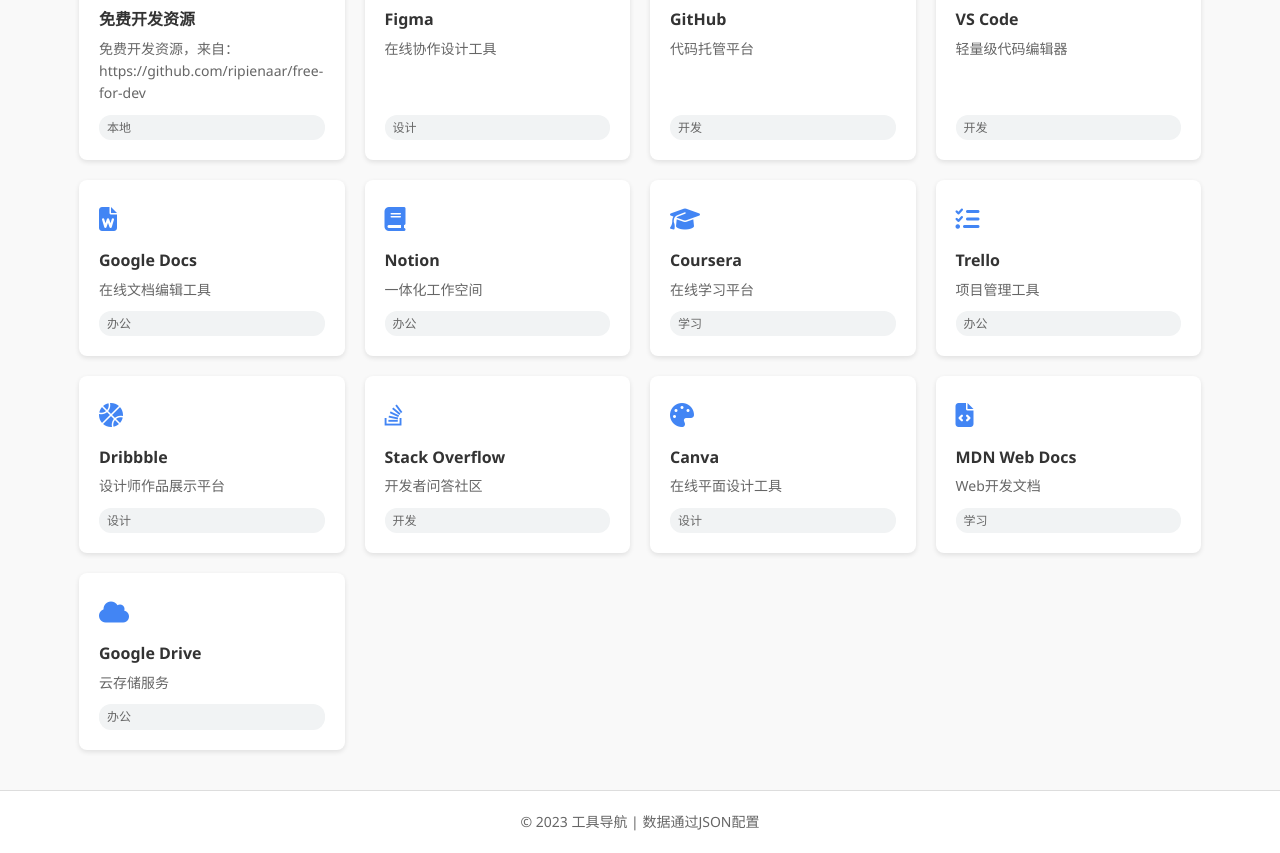
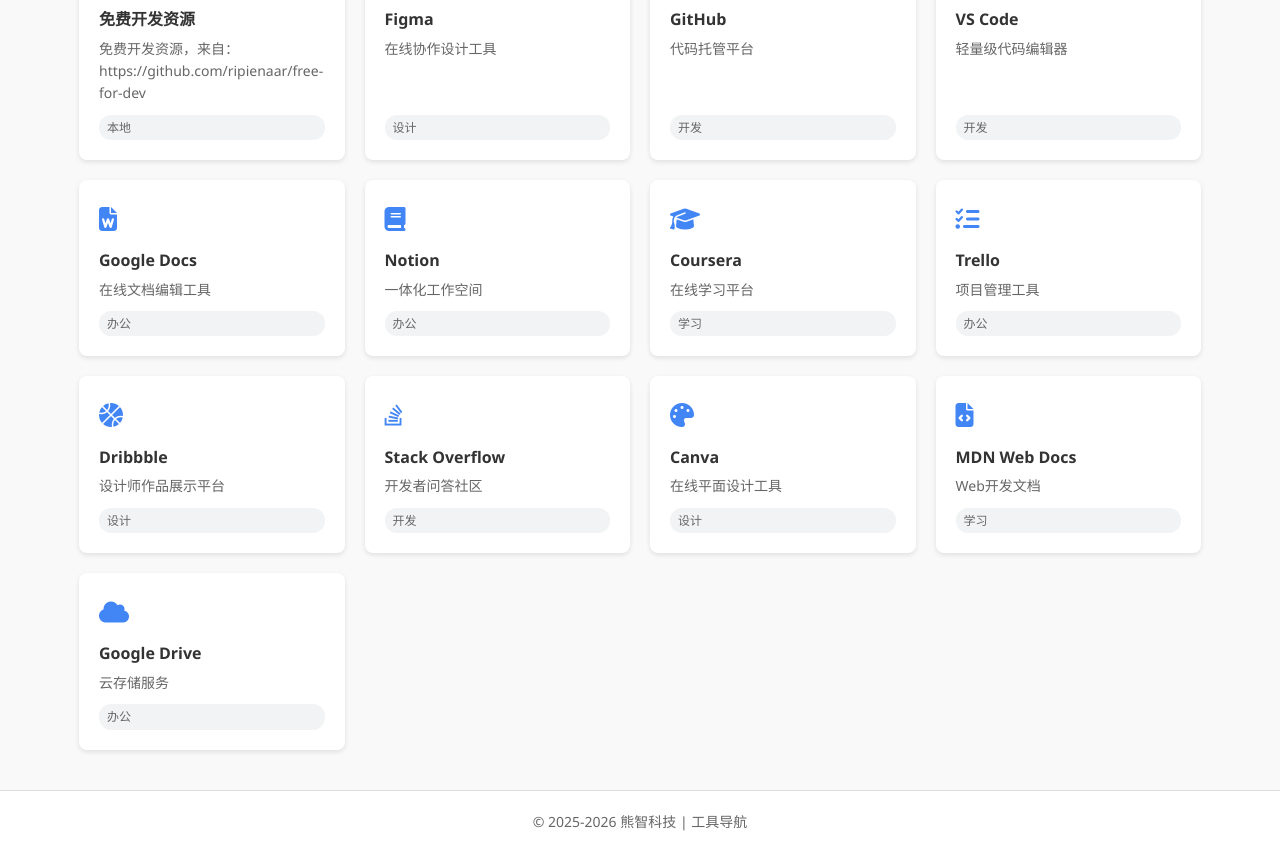
Before and after one commit to bearai-com-cn/webtools, a plain HTML site: page index.html in a window 1280 px wide. Shown: the part 296-1149 px from the top of the page. Drawn offline with Linux system fonts and the light colour scheme.

Commit message:
修改公司信息

```diff
--- a/index.html
+++ b/index.html
@@ -25,7 +25,7 @@
 
     <footer>
         <div class="container">
-            <p>© 2023 工具导航 | 数据通过JSON配置</p>
+            <p>© 2025-2026 熊智科技 | 工具导航</p>
         </div>
     </footer>
 
```
